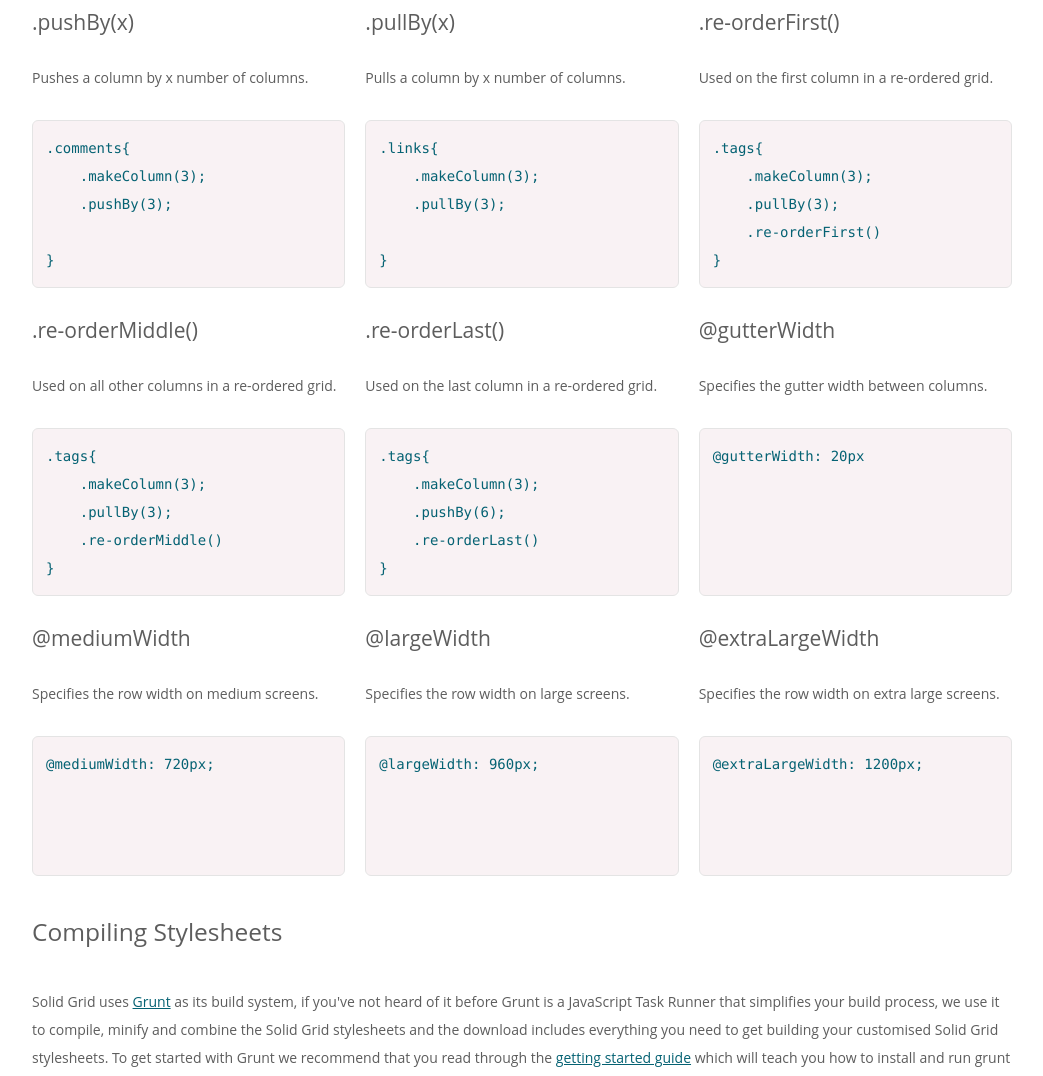
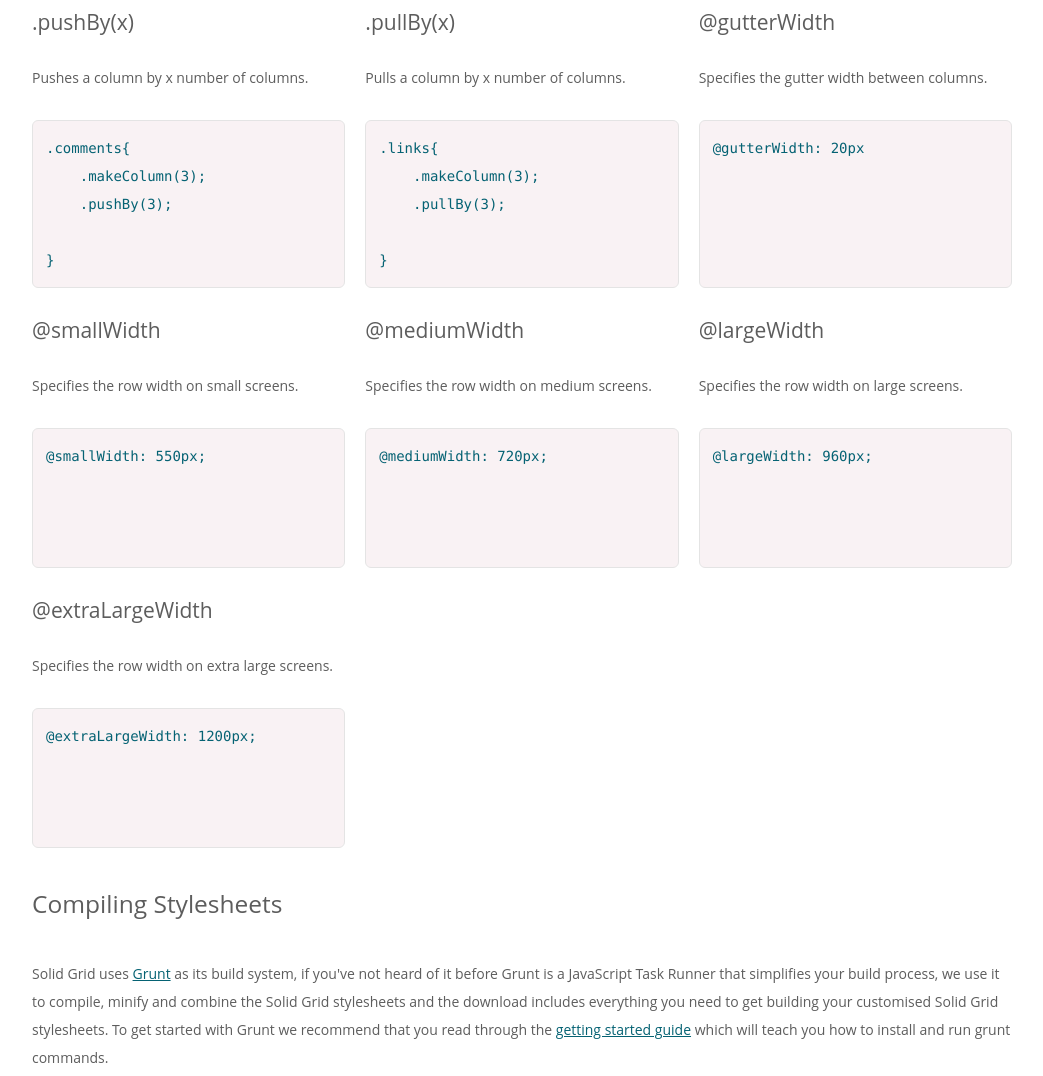
Before and after one commit to izio/SolidGrid, a website: page index.html in a window 1280 px wide. Shown: the part 10340-11416 px from the top of the page, without its empty margins (118-1161 px from the left). Drawn offline with Linux system fonts and the light colour scheme.

Commit message:
updated media mixins and demo page

```diff
--- a/bower.json
+++ b/bower.json
@@ -7,7 +7,7 @@
     "responsive",
     "grid"
   ],
-  "version": "1.0.1",
+  "version": "1.0.2",
   "license": "MIT",
   "repository": {
     "type": "git",
--- a/index.html
+++ b/index.html
@@ -686,47 +686,6 @@
 </pre>
                 </div>
                 <div class="four columns">
-                    <h4>.re-orderFirst()</h4>
-                    <p>
-                        Used on the first column in a re-ordered grid.
-                    </p>
-                    <pre>
-.tags{
-    .makeColumn(3);
-    .pullBy(3);
-    .re-orderFirst()
-}
-</pre>
-                </div>
-            </div>
-            <div class="row">
-                <div class="four columns">
-                    <h4>.re-orderMiddle()</h4>
-                    <p>
-                        Used on all other columns in a re-ordered grid.
-                    </p>
-                    <pre>
-.tags{
-    .makeColumn(3);
-    .pullBy(3);
-    .re-orderMiddle()
-}
-</pre>
-                </div>
-                <div class="four columns">
-                    <h4>.re-orderLast()</h4>
-                    <p>
-                        Used on the last column in a re-ordered grid.
-                    </p>
-                    <pre>
-.tags{
-    .makeColumn(3);
-    .pushBy(6);
-    .re-orderLast()
-}
-</pre>
-                </div>
-                <div class="four columns">
                     <h4>&#64;gutterWidth</h4>
                     <p>
                         Specifies the gutter width between columns.
@@ -741,6 +700,18 @@
                 </div>
             </div>
             <div class="row">
+                <div class="four columns">
+                    <h4>&#64;smallWidth</h4>
+                    <p>
+                        Specifies the row width on small screens.
+                    </p>
+                    <pre>
+&#64;smallWidth: 550px;
+&#13;
+&#13;
+&#13;
+</pre>
+                </div>
                 <div class="four columns">
                     <h4>&#64;mediumWidth</h4>
                     <p>
@@ -765,6 +736,8 @@
 &#13;
 </pre>
                 </div>
+            </div>
+            <div class="row">
                 <div class="four columns">
                     <h4>&#64;extraLargeWidth</h4>
                     <p>
--- a/less/media.mixins.less
+++ b/less/media.mixins.less
@@ -10,6 +10,7 @@
 
 
 // widths
+@smallWidth: 550px;
 @mediumWidth: 720px;
 @largeWidth: 960px;
 @extraLargeWidth: 1200px;
--- a/package.json
+++ b/package.json
@@ -1,8 +1,8 @@
 {
   "name": "solidgrid",
-    "version": "1.0.1",
-    "description": "SolidGrid\r =========\r # A responsive grid system for the rapid development of mobile friendly websites.",
-    "keywords": [ "css", "responsive", "grid"],
+  "version": "1.0.2",
+  "description": "A mobile first, twelve column grid that's designed to make it easy to create mobile friendly websites.",
+  "keywords": [ "css", "responsive", "grid" ],
   "repository": {
     "type": "git",
     "url": "https://github.com/izio/SolidGrid.git"
```
Lines whose indentation alone changed are shown as unchanged.
